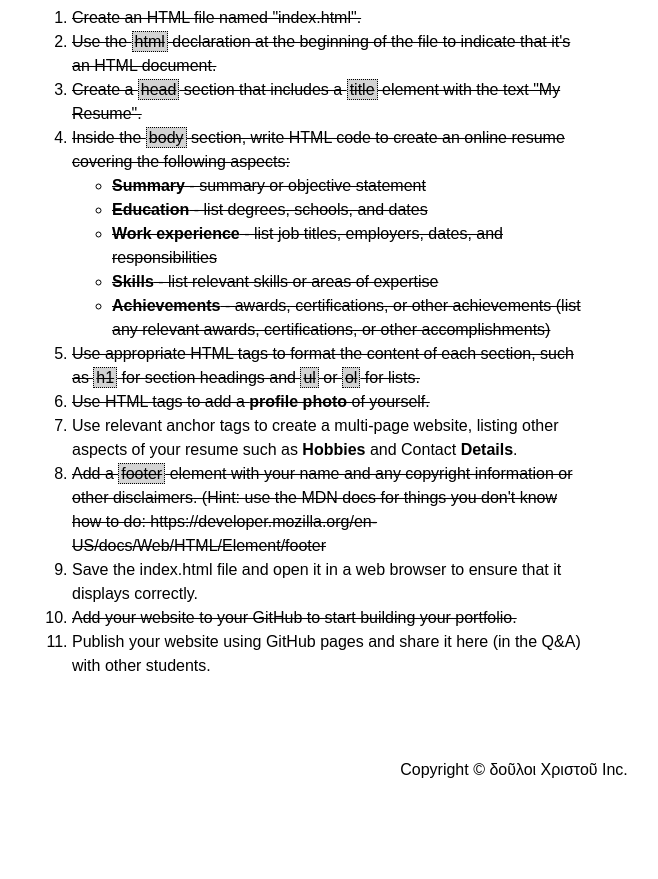
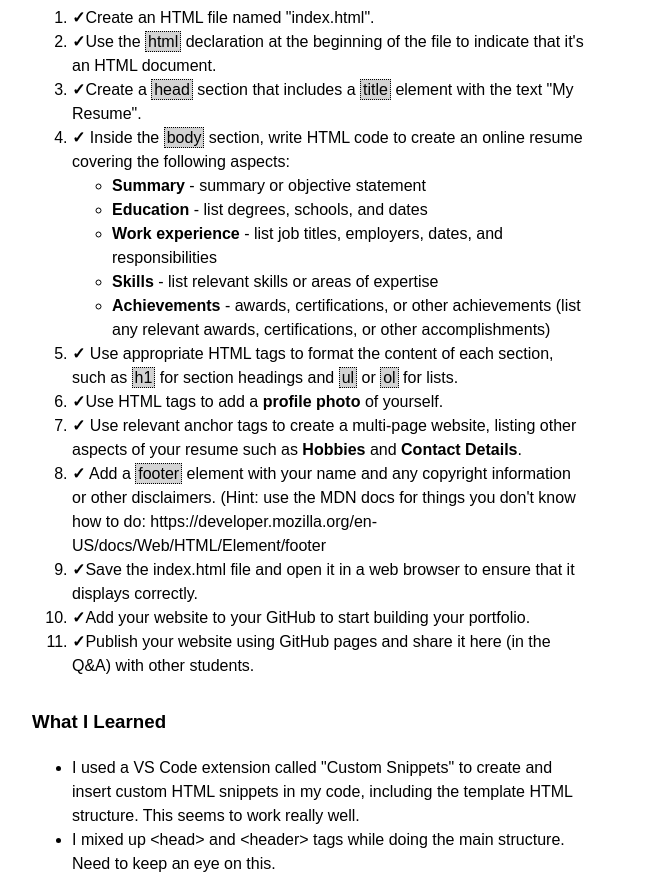
Before and after one commit to hornjbl/Udemy-TC2023WDB, a plain HTML site: page index.html in a window 1280 px wide. Shown: the part 320-1199 px from the top of the page, without its empty margins (126-784 px from the left). Before the commit the page ends 1172 px from the top, so only its background shows below. Drawn offline with Linux system fonts and the light colour scheme.

Commit message:
Added some more changes

```diff
--- a/css/style.css
+++ b/css/style.css
@@ -120,3 +120,7 @@ footer {
 .content {
     flex: 0 0 60%;
 }
+
+.div-article-section {
+    margin-bottom: 30px;
+}
--- a/index.html
+++ b/index.html
@@ -31,20 +31,21 @@
                             (here)
                         </a>
                     </p>
+                    <div class="div-article-section">
                         <h3>Project Specifications</h3>
                         <ol>
-                        <li><strike>Create an HTML file named "index.html".</strike></li>
+                            <li><strong>&#10003;</strong>Create an HTML file named "index.html".</li>
                             <li>
-                            <strike
-                                >Use the <code>html</code> declaration at the beginning of the file to indicate that it's an HTML document.</strike
-                            >
+                                <strong>&#10003;</strong>Use the <code>html</code> declaration at the beginning of the file to indicate that it's an
+                                HTML document.
                             </li>
                             <li>
-                            <strike>Create a <code>head</code> section that includes a <code>title</code> element with the text "My Resume".</strike>
+                                <strong>&#10003;</strong>Create a <code>head</code> section that includes a <code>title</code> element with the text
+                                "My Resume".
                             </li>
                             <li>
-                            <strike>
-                                Inside the <code>body</code> section, write HTML code to create an online resume covering the following aspects:
+                                <strong>&#10003;</strong> Inside the <code>body</code> section, write HTML code to create an online resume covering
+                                the following aspects:
                                 <ul>
                                     <li><b>Summary</b> - summary or objective statement</li>
                                     <li><b>Education</b> - list degrees, schools, and dates</li>
@@ -55,32 +56,43 @@
                                         or other accomplishments)
                                     </li>
                                 </ul>
-                            </strike>
                             </li>
 
                             <li>
-                            <strike>
+                                <strong>&#10003;</strong>
                                 Use appropriate HTML tags to format the content of each section, such as <code>h1</code> for section headings and
                                 <code>ul</code> or <code>ol</code> for lists.
-                            </strike>
+                            </li>
+                            <li><strong>&#10003;</strong>Use HTML tags to add a <b>profile photo</b> of yourself.</li>
+                            <li>
+                                <strong>&#10003;</strong>
+                                Use relevant anchor tags to create a multi-page website, listing other aspects of your resume such as
+                                <b>Hobbies</b> and <b>Contact Details</b>.
                             </li>
                             <li>
-                            <strike>Use HTML tags to add a <b>profile photo</b> of yourself.</strike>
+                                <strong>&#10003;</strong>
+                                Add a <code>footer</code> element with your name and any copyright information or other disclaimers. (Hint: use the
+                                MDN docs for things you don't know how to do: https://developer.mozilla.org/en-US/docs/Web/HTML/Element/footer
                             </li>
                             <li>
-                            Use relevant anchor tags to create a multi-page website, listing other aspects of your resume such as <b>Hobbies</b> and
-                            Contact <b>Details</b>.
+                                <strong>&#10003;</strong>Save the index.html file and open it in a web browser to ensure that it displays correctly.
                             </li>
+                            <li><strong>&#10003;</strong>Add your website to your GitHub to start building your portfolio.</li>
                             <li>
-                            <strike>
-                                Add a <code>footer</code> element with your name and any copyright information or other disclaimers. (Hint: use the
-                                MDN docs for things you don't know how to do: https://developer.mozilla.org/en-US/docs/Web/HTML/Element/footer
-                            </strike>
+                                <strong>&#10003;</strong>Publish your website using GitHub pages and share it here (in the Q&A) with other students.
                             </li>
-                        <li>Save the index.html file and open it in a web browser to ensure that it displays correctly.</li>
-                        <li><strike>Add your website to your GitHub to start building your portfolio.</strike></li>
-                        <li>Publish your website using GitHub pages and share it here (in the Q&A) with other students.</li>
                         </ol>
+                    </div>
+                    <div class="div-article-section">
+                        <h3>What I Learned</h3>
+                        <ul>
+                            <li>
+                                I used a VS Code extension called "Custom Snippets" to create and insert custom HTML snippets in my code, including
+                                the template HTML structure. This seems to work really well.
+                            </li>
+                            <li>I mixed up &lt;head&gt; and &lt;header&gt; tags while doing the main structure. Need to keep an eye on this.</li>
+                        </ul>
+                    </div>
                 </article>
             </section>
 
```
Also changed, not shown: capstone-1/capstone-1.html (+7 -0 lines), capstone-1/contact.html (added, +32 -0 lines), capstone-1/hobbies.html (added, +32 -0 lines). Lines whose indentation alone changed are shown as unchanged.
